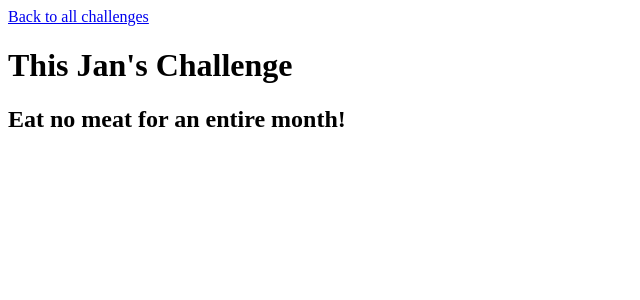
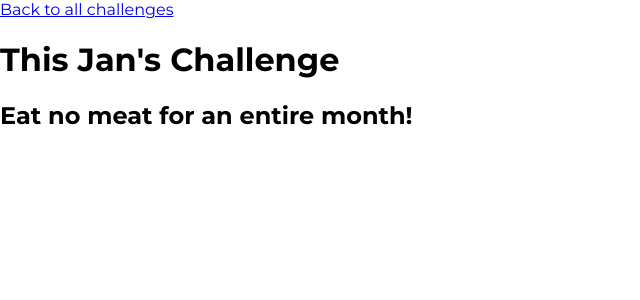
Before and after one commit to olsonperrensen/monthly_challenges, a Django app: page /challenges/jan in a window 1280 px wide. Shown: the top 300 px of the page, without its empty margins (0-640 px from the left). Run offline with Django 4.2, Linux system fonts and the light colour scheme.

Commit message:
global and local styling rules addded

```diff
--- /dev/null
+++ b/challenges/static/challenges/challenges.css
@@ -0,0 +1,4 @@
+ul
+{
+    list-style: none;
+}
--- a/monthly_challenges/settings.py
+++ b/monthly_challenges/settings.py
@@ -120,7 +120,9 @@ USE_TZ = True
 # https://docs.djangoproject.com/en/4.1/howto/static-files/
 
 STATIC_URL = 'static/'
-
+STATICFILES_DIRS = [
+    BASE_DIR / "static"
+]
 # Default primary key field type
 # https://docs.djangoproject.com/en/4.1/ref/settings/#default-auto-field
 
--- /dev/null
+++ b/static/styles.css
@@ -0,0 +1,9 @@
+@import url('https://fonts.googleapis.com/css2?family=Montserrat:wght@400;700&display=swap');
+html
+{
+    font-family: 'Montserrat', sans-serif;
+}
+body
+{
+    margin: 0;
+}
--- a/templates/base.html
+++ b/templates/base.html
@@ -1,12 +1,15 @@
+{% load static %}
 <!DOCTYPE html>
 <html lang="en">
-<head>
-    <meta charset="UTF-8">
-    <meta http-equiv="X-UA-Compatible" content="IE=edge">
-    <meta name="viewport" content="width=device-width, initial-scale=1.0">
+  <head>
+    <meta charset="UTF-8" />
+    <meta http-equiv="X-UA-Compatible" content="IE=edge" />
+    <meta name="viewport" content="width=device-width, initial-scale=1.0" />
+    <link rel="stylesheet" href="{% static "styles.css" %}"> {% block mCss%}
+    {%endblock %}
     <title>{% block mTitle %}myTitleFallback{% endblock %}</title>
-</head>
-<body>
+  </head>
+  <body>
     {% block mContent%}myContentFallback{% endblock%}
-</body>
+  </body>
 </html>
```
Also changed, not shown: challenges/templates/challenges/index.html (+9 -1 lines).
